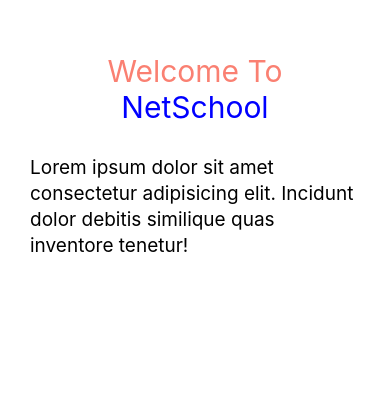
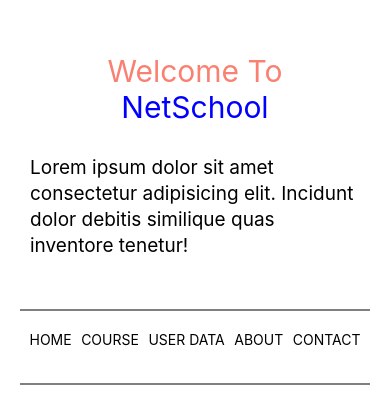
Before and after one commit to Monmoy042/EdTechProject, a React Native app: screen /Home in a window 390 px wide. Shown: the part 2844-3249 px from the top of the page. Before the commit the page ends 3153 px from the top, so only its background shows below. Built offline with nearby package versions, Linux system fonts and the light colour scheme.

Commit message:
Multiple page navigation done

```diff
--- a/App.js
+++ b/App.js
@@ -3,6 +3,10 @@ import { View, StyleSheet, Text } from "react-native";
 import { NavigationContainer } from "@react-navigation/native";
 import { createNativeStackNavigator } from "@react-navigation/native-stack";
 import Home from "./src/screens/Home";
+import About from "./src/screens/About";
+import Contact from "./src/screens/Contact";
+import Course from "./src/screens/Course";
+import UserData from "./src/screens/UserData";
 
 const App = () => {
   const Stack = createNativeStackNavigator();
@@ -11,9 +15,19 @@ const App = () => {
     <NavigationContainer>
       <Stack.Navigator initialRouteName="Home">
         {/* <Stack.Screen name="Home" component={Home} /> */}
+
+        {/* Home Screen */}
         <Stack.Screen name="Home">
           {(props) => <Home {...props} channelName={"netSchool"} />}
         </Stack.Screen>
+        {/* Course Screen */}
+        <Stack.Screen name="Course" component={Course} />
+        {/* User Data Screen */}
+        <Stack.Screen name="Student" component={UserData} />
+        {/* About Screen */}
+        <Stack.Screen name="About" component={About} />
+        {/* Contact Screen */}
+        <Stack.Screen name="Contact" component={Contact} />
       </Stack.Navigator>
     </NavigationContainer>
   );
--- /dev/null
+++ b/src/component/Menu.js
@@ -0,0 +1,54 @@
+import React from "react";
+import { View, StyleSheet, Text, TouchableOpacity } from "react-native";
+import { useNavigation } from "@react-navigation/native";
+
+const Menu = () => {
+  const navigation = useNavigation();
+  return (
+    <View style={styles.menuContainer}>
+      <TouchableOpacity
+        style={styles.btnStyle}
+        onPress={() => navigation.navigate("Home")}
+      >
+        <Text style={styles.textStyle}>Home</Text>
+      </TouchableOpacity>
+      <TouchableOpacity
+        style={styles.btnStyle}
+        onPress={() => navigation.navigate("Course")}
+      >
+        <Text style={styles.textStyle}>Course</Text>
+      </TouchableOpacity>
+      <TouchableOpacity
+        style={styles.btnStyle}
+        onPress={() => navigation.navigate("Student")}
+      >
+        <Text style={styles.textStyle}>User Data</Text>
+      </TouchableOpacity>
+      <TouchableOpacity
+        style={styles.btnStyle}
+        onPress={() => navigation.navigate("About")}
+      >
+        <Text style={styles.textStyle}>About</Text>
+      </TouchableOpacity>
+      <TouchableOpacity
+        style={styles.btnStyle}
+        onPress={() => navigation.navigate("Contact")}
+      >
+        <Text style={styles.textStyle}>Contact</Text>
+      </TouchableOpacity>
+    </View>
+  );
+};
+
+const styles = StyleSheet.create({
+  menuContainer: {
+    flexDirection: "row",
+    justifyContent: "space-evenly",
+  },
+  textStyle: {
+    textTransform: "uppercase",
+    marginBottom: 15,
+  },
+});
+
+export default Menu;
--- /dev/null
+++ b/src/screens/About.js
@@ -0,0 +1,14 @@
+import React from "react";
+import { View, StyleSheet, Text } from "react-native";
+
+const About = () => {
+  return (
+    <View>
+      <Text>About Page</Text>
+    </View>
+  );
+};
+
+const styles = StyleSheet.create({});
+
+export default About;
--- /dev/null
+++ b/src/screens/Contact.js
@@ -0,0 +1,14 @@
+import React from "react";
+import { View, StyleSheet, Text } from "react-native";
+
+const Contact = () => {
+  return (
+    <View>
+      <Text>Contact Page</Text>
+    </View>
+  );
+};
+
+const styles = StyleSheet.create({});
+
+export default Contact;
--- /dev/null
+++ b/src/screens/Course.js
@@ -0,0 +1,14 @@
+import React from "react";
+import { View, StyleSheet, Text } from "react-native";
+
+const Course = () => {
+  return (
+    <View>
+      <Text>Course Page</Text>
+    </View>
+  );
+};
+
+const styles = StyleSheet.create({});
+
+export default Course;
--- a/src/screens/Home.js
+++ b/src/screens/Home.js
@@ -1,5 +1,6 @@
 import React from "react";
 import { View, StyleSheet, Text, Image } from "react-native";
+import Menu from "../component/Menu";
 
 const Home = (props) => {
   const description =
@@ -22,6 +23,11 @@ const Home = (props) => {
           {props.channelName}
         </Text>
         <Text style={styles.mainDescription}>{description}</Text>
+      </View>
+      <View style={styles.menuStyle}>
+        <View style={styles.lineStyle}></View>
+        <Menu />
+        <View style={[styles.lineStyle, { marginVertical: 20 }]}></View>
       </View>
     </View>
   );
@@ -64,6 +70,12 @@ const styles = StyleSheet.create({
     paddingBottom: 50,
     lineHeight: 26,
   },
+  menuStyle: {},
+  lineStyle: {
+    marginBottom: 20,
+    borderWidth: 0.5,
+    borderColor: "gray",
+  },
 });
 
 export default Home;
--- /dev/null
+++ b/src/screens/UserData.js
@@ -0,0 +1,14 @@
+import React from "react";
+import { View, StyleSheet, Text } from "react-native";
+
+const UserData = () => {
+  return (
+    <View>
+      <Text>User Data</Text>
+    </View>
+  );
+};
+
+const styles = StyleSheet.create({});
+
+export default UserData;
```
